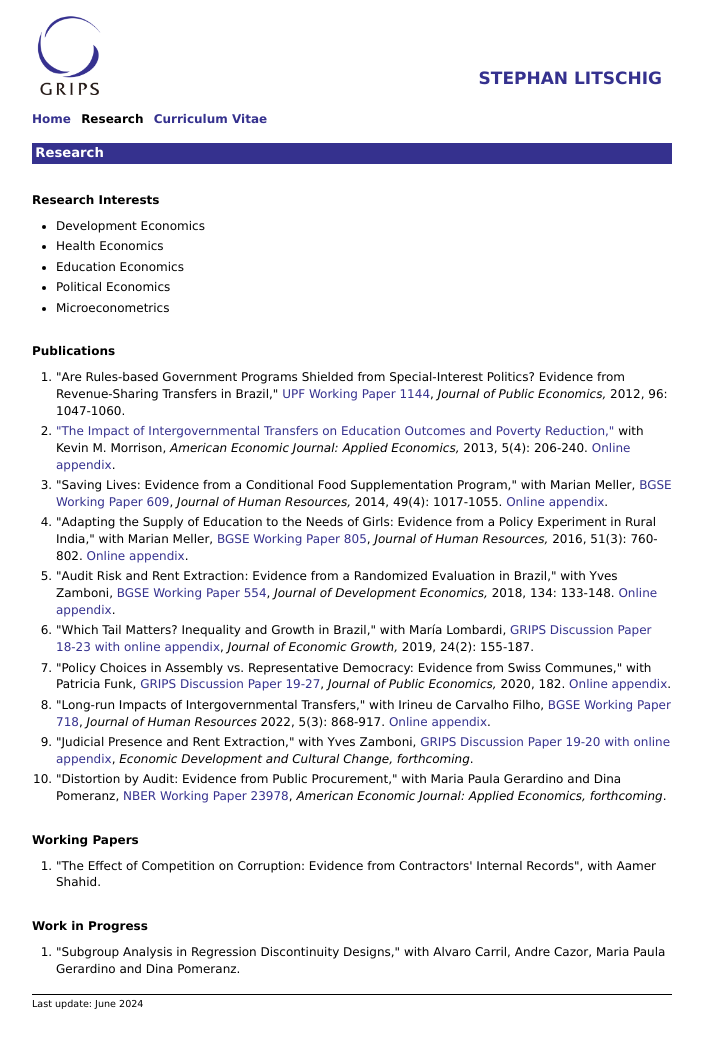
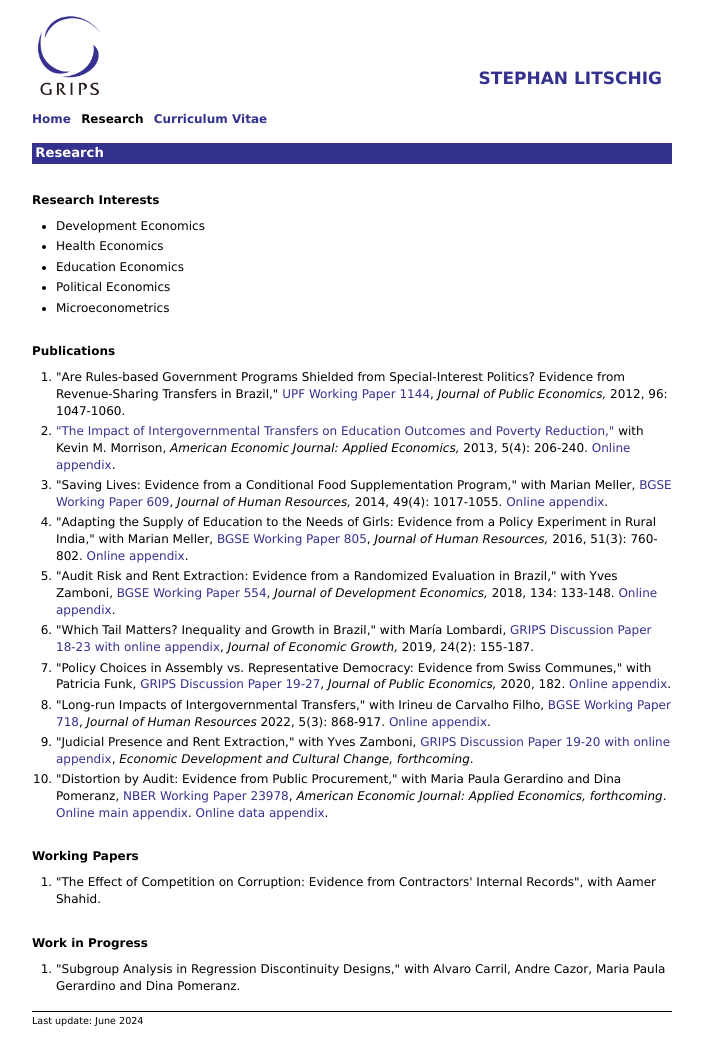
Before and after one commit to s-litschig/s-litschig.github.io, a plain HTML site: page research.html in a window 1280 px wide. Shown: the whole page, without its empty margins (288-991 px from the left). Drawn offline with Linux system fonts and the light colour scheme.

Commit message:
Update research.html

```diff
--- a/research.html
+++ b/research.html
@@ -56,7 +56,7 @@
 
         <li>"Judicial Presence and Rent Extraction," with Yves Zamboni, <a href="http://doi.org/10.24545/00001709">GRIPS Discussion Paper 19-20 with online appendix</a>, <i>Economic Development and Cultural Change, forthcoming</i>.</li>
 
-	<li>"Distortion by Audit: Evidence from Public Procurement," with Maria Paula Gerardino and Dina Pomeranz, <a href="./pdfs/w23978.pdf">NBER Working Paper 23978</a>, <i>American Economic Journal: Applied Economics, forthcoming</i>.</li>
+	<li>"Distortion by Audit: Evidence from Public Procurement," with Maria Paula Gerardino and Dina Pomeranz, <a href="./pdfs/RDD_Manuscript_AEJ.pdf">NBER Working Paper 23978</a>, <i>American Economic Journal: Applied Economics, forthcoming</i>. <a class="icon pdf-file" href="./pdfs/RDD_Online_Main_Appendix_AEJ.pdf" target="_blank">Online main appendix</a>. <a class="icon pdf-file" href="./pdfs/RDD_Online_Data_Appendix_AEJ.pdf" target="_blank">Online data appendix</a>.</li>
    </ol>
    <BR>
 
```
